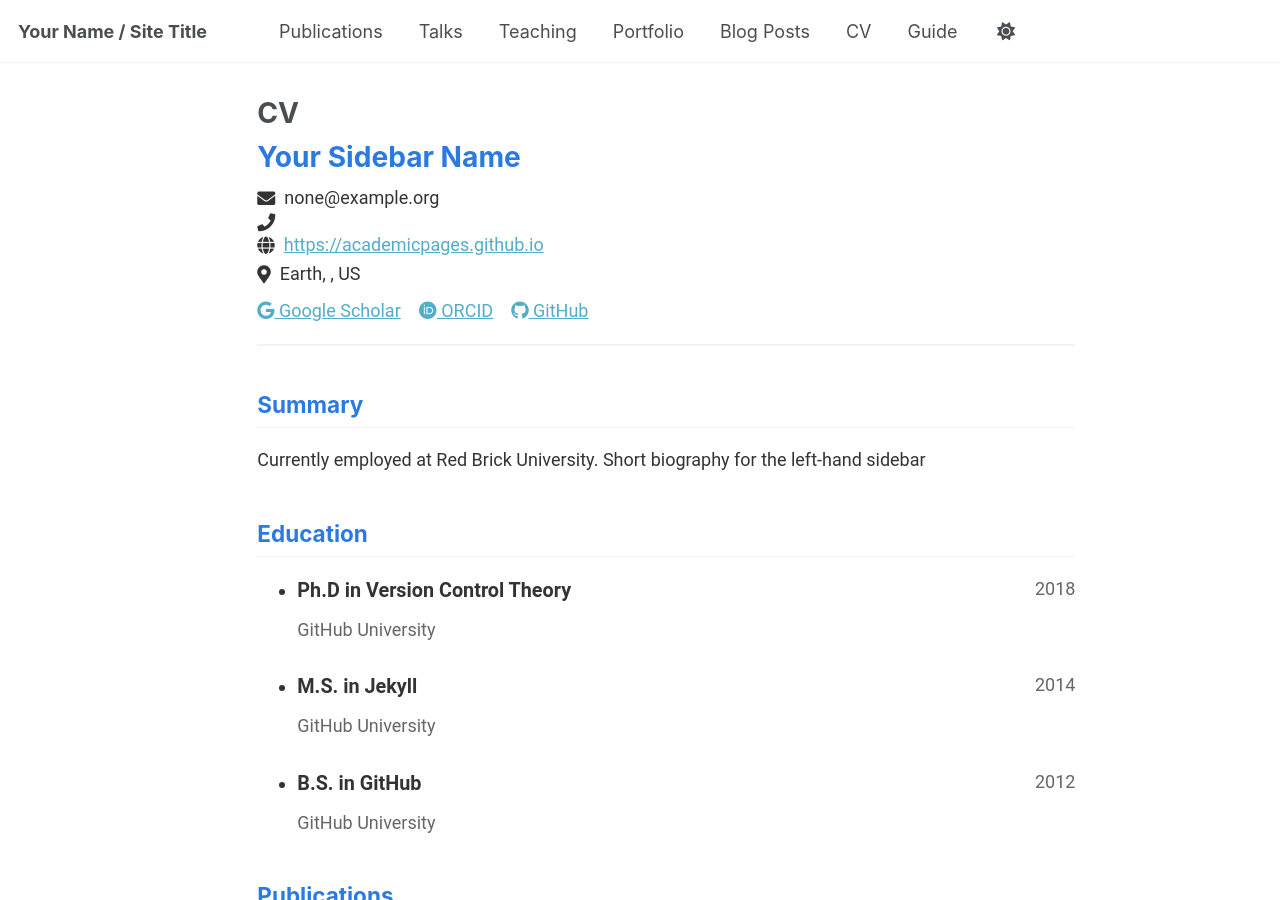
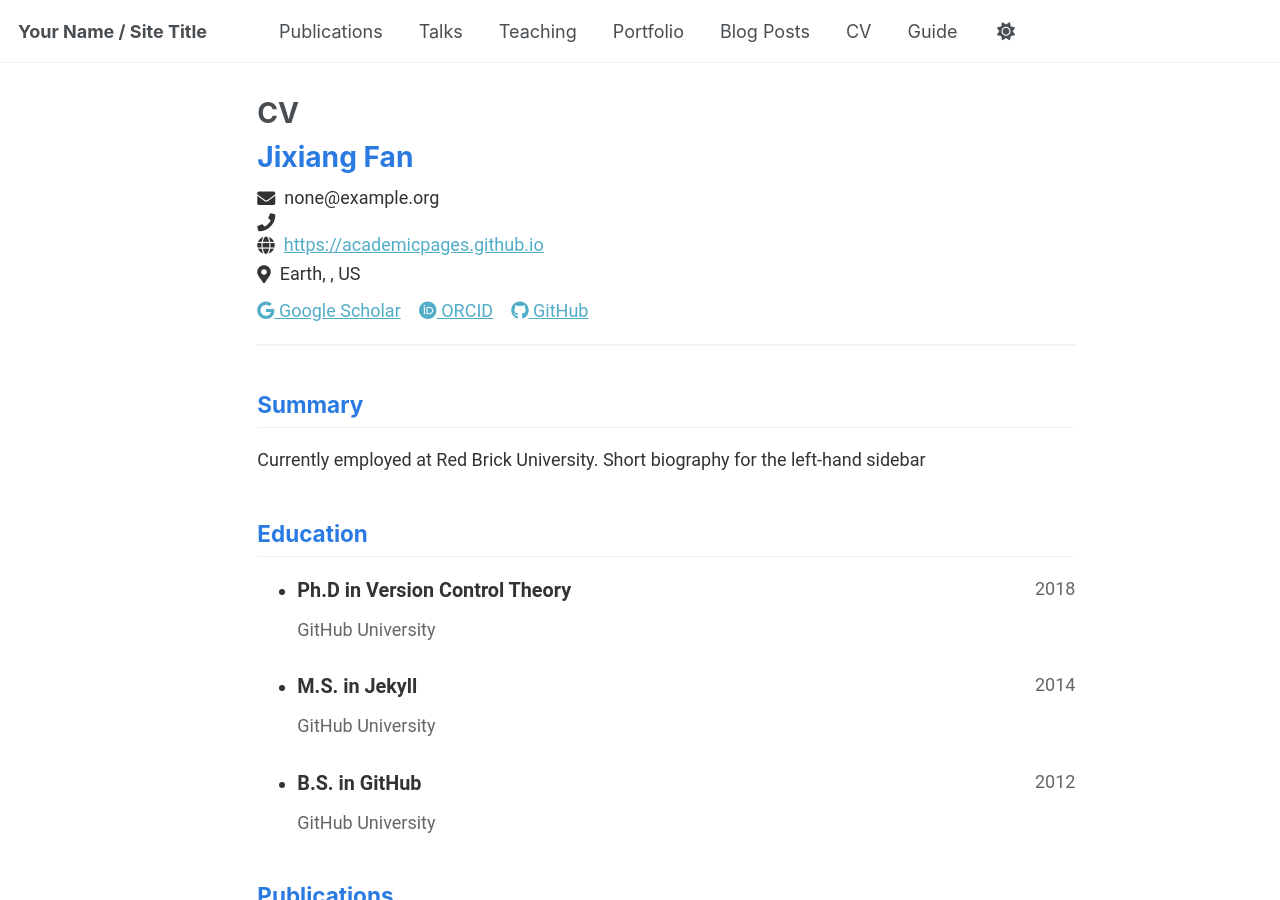
Before and after one commit to JixiangFan/web, a Jekyll site: the page built from _pages/cv-json.md, in a window 1280 px wide and 900 px high. Built offline with Jekyll 4.4.1, drawn with Linux system fonts in a browser that asks for light colours.

Commit message:
Update cv.json

```diff
--- a/_data/cv.json
+++ b/_data/cv.json
@@ -1,6 +1,6 @@
 {
   "basics": {
-    "name": "Your Sidebar Name",
+    "name": "Jixiang Fan",
     "email": "none@example.org",
     "phone": "",
     "website": "https://academicpages.github.io",
```
